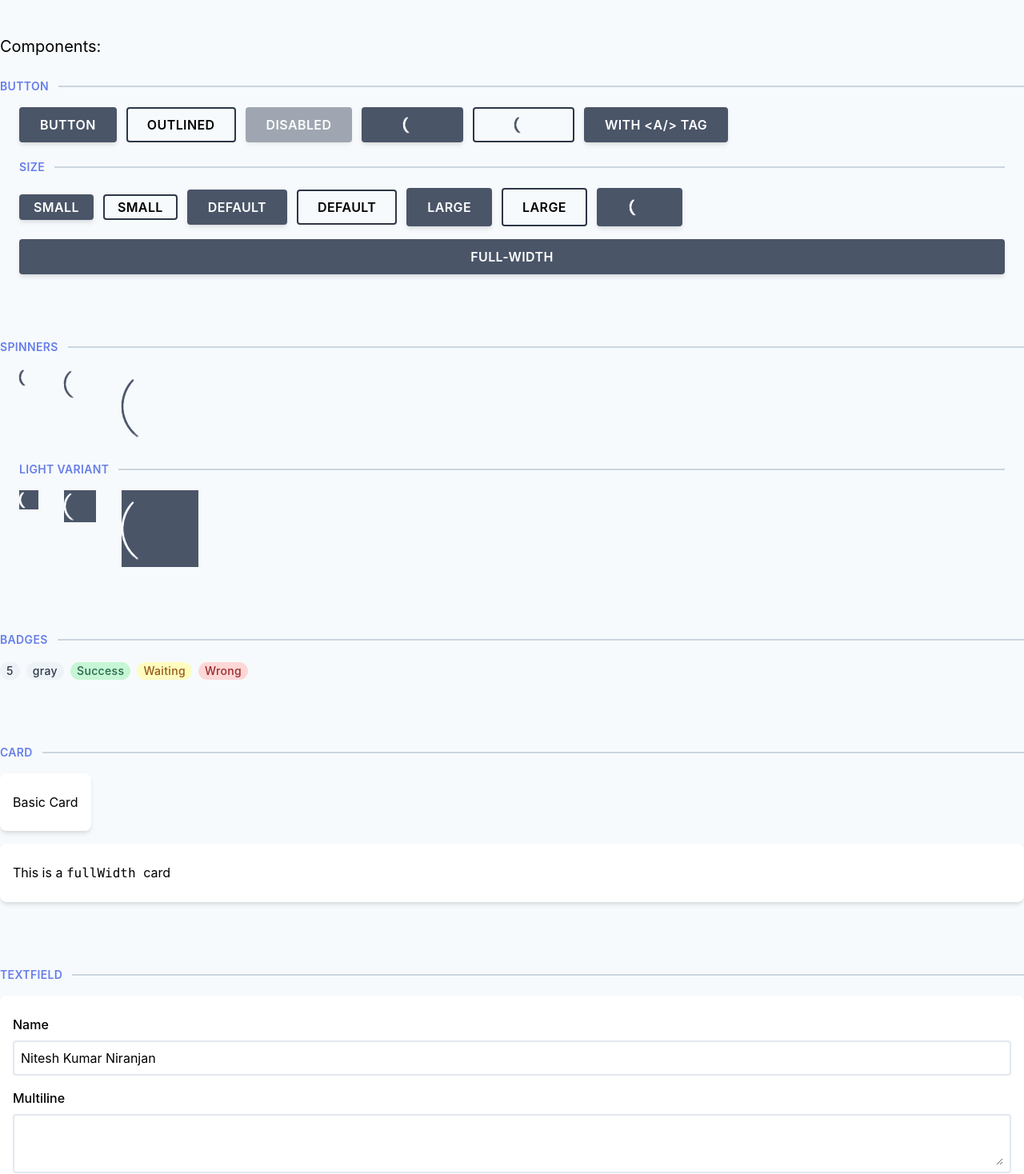
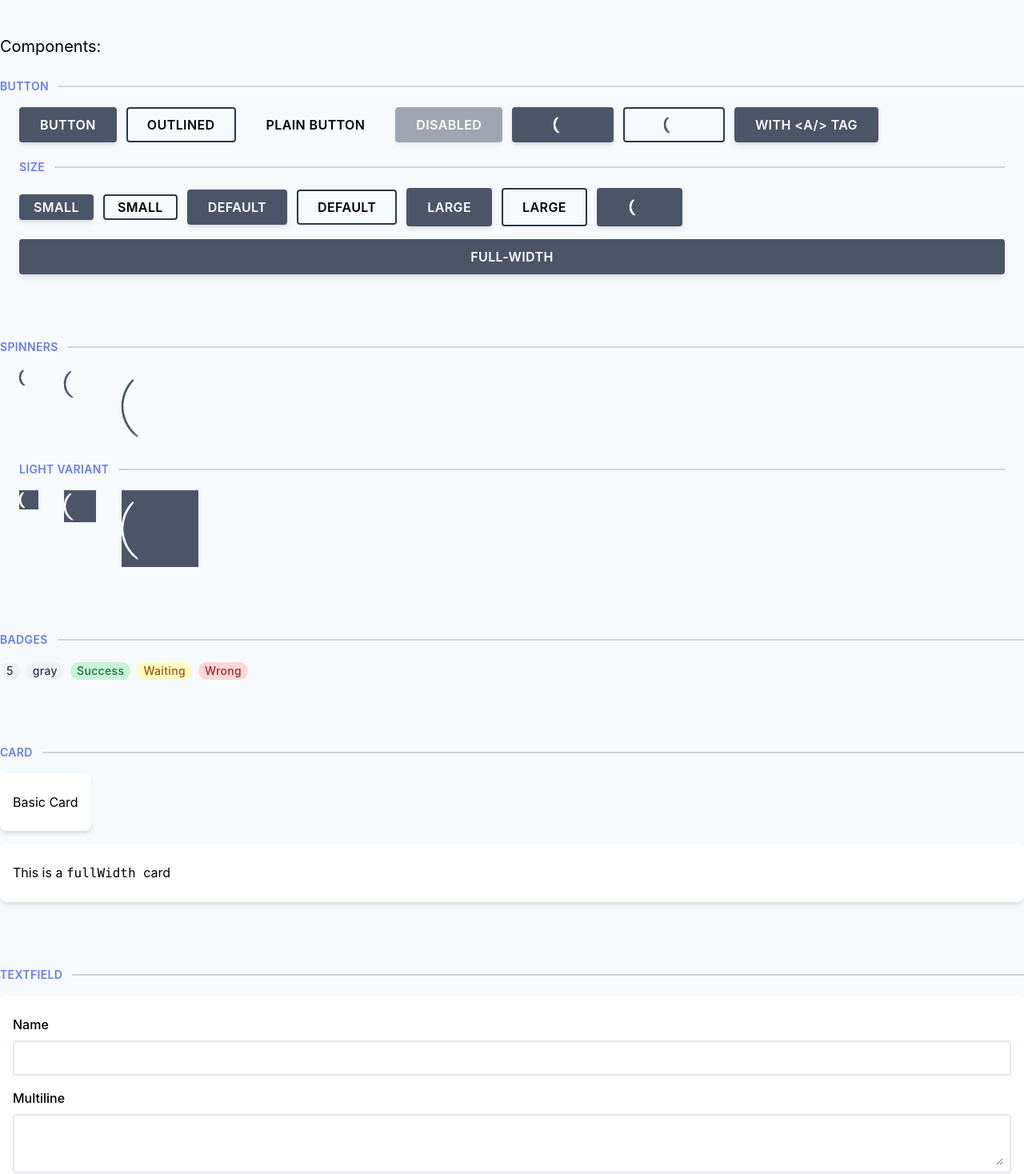
Before and after one commit to niteshkumarniranjan/vue-dashboard-components, a Nuxt app: page / in a window 1280 px wide. Shown: the part 182-1650 px from the top of the page at 80% size. Built offline with nearby package versions, Linux system fonts and the light colour scheme; a web font is replaced by a local one.

Commit message:
Added Active state and Plain Button

```diff
--- a/components/core/ui/Button.vue
+++ b/components/core/ui/Button.vue
@@ -2,10 +2,10 @@
   <dynamic-tag
     :tag="url? 'a': 'button'"
     :on="{
-    click: onClick,
-    blur: onBlur,
-    focus: onFocus
-  }"
+      click: onClick,
+      blur: onBlur,
+      focus: onFocus
+    }"
     :type="submit? 'submit' : 'button'"
     :class="classes"
     :href="url"
@@ -44,6 +44,7 @@ export default {
   props: {
     url: String,
     outline: Boolean,
+    plain: Boolean,
     disabled: Boolean,
     loading: Boolean,
     size: {
@@ -91,11 +92,13 @@ export default {
         _.push('w-full')
       }
 
-      if (this.outline) {
-        _.push('border-gray-800 hover:bg-gray-200')
+      if (this.plain) {
+        _.push('hover:bg-gray-200 active:bg-gray-300')
+      } else if (this.outline) {
+        _.push('border-gray-800 hover:bg-gray-200 active:bg-gray-300')
       } else {
         _.push(
-          'bg-gray-700 text-white shadow-md hover:bg-gray-600 focus:bg-gray-800'
+          'bg-gray-700 text-white shadow-md hover:bg-gray-600 active:bg-gray-800'
         )
       }
 
--- a/pages/index.vue
+++ b/pages/index.vue
@@ -15,6 +15,7 @@
         <div class="mt-4 px-6">
           <v-button>Button</v-button>
           <v-button outline class="ml-3">Outlined</v-button>
+          <v-button plain class="ml-3">Plain Button</v-button>
           <v-button disabled class="ml-3">Disabled</v-button>
           <v-button loading class="ml-3">Loading</v-button>
           <v-button outline loading class="ml-3">Loading</v-button>
@@ -77,14 +78,24 @@
       <div class="mt-20">
         <v-divider text="TextField" class="mb-4" />
         <v-card fullWidth class="px-4 py-6">
-          <v-text-field value="Nitesh Kumar Niranjan" label="Name" />
+          <v-text-field v-model="text" value="Nitesh Kumar Niranjan" label="Name" />
           <v-text-field multiline label="Multiline" class="mt-4" />
           <div class="mt-4 flex">
             <div class="w-1/2 pr-2">
-              <v-text-field label="With Prefix" prefix="github.com/" placeholder="username" />
+              <v-text-field
+                v-model="text"
+                label="With Prefix"
+                prefix="github.com/"
+                placeholder="username"
+              />
             </div>
             <div class="w-1/2 pl-2">
-              <v-text-field label="With Suffix" placeholder="placeholder" suffix="/user" />
+              <v-text-field
+                v-model="text"
+                label="With Suffix"
+                placeholder="placeholder"
+                suffix="/user"
+              />
             </div>
           </div>
           <v-text-field label="Read only" read-only value="readonly" class="mt-4" />
@@ -195,7 +206,8 @@ export default {
       }
     ],
     checked: false,
-    option: '1'
+    option: '1',
+    text: ''
   })
 }
 </script>
--- a/tailwind.config.js
+++ b/tailwind.config.js
@@ -7,7 +7,7 @@
 module.exports = {
   theme: {},
   variants: {
-    backgroundColor: ['responsive', 'hover', 'focus']
+    backgroundColor: ['responsive', 'hover', 'focus', 'active']
   },
   plugins: []
 }
```
